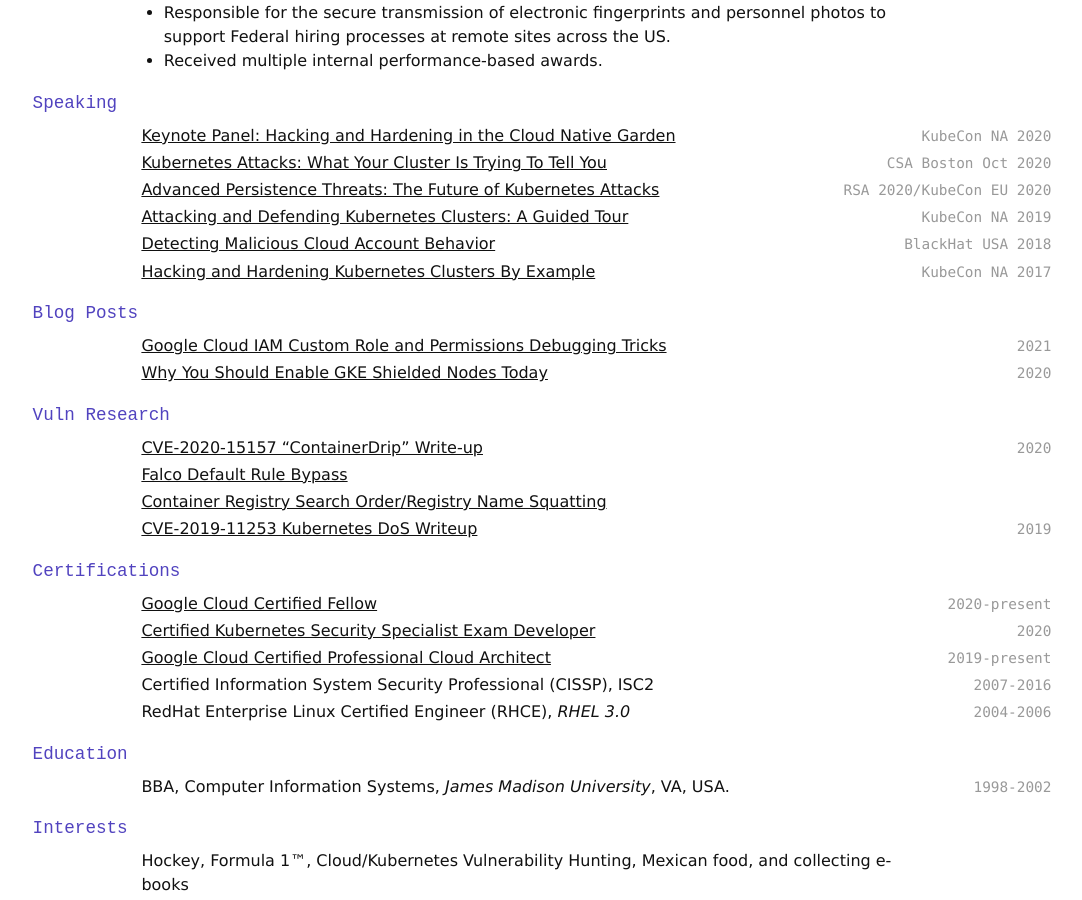
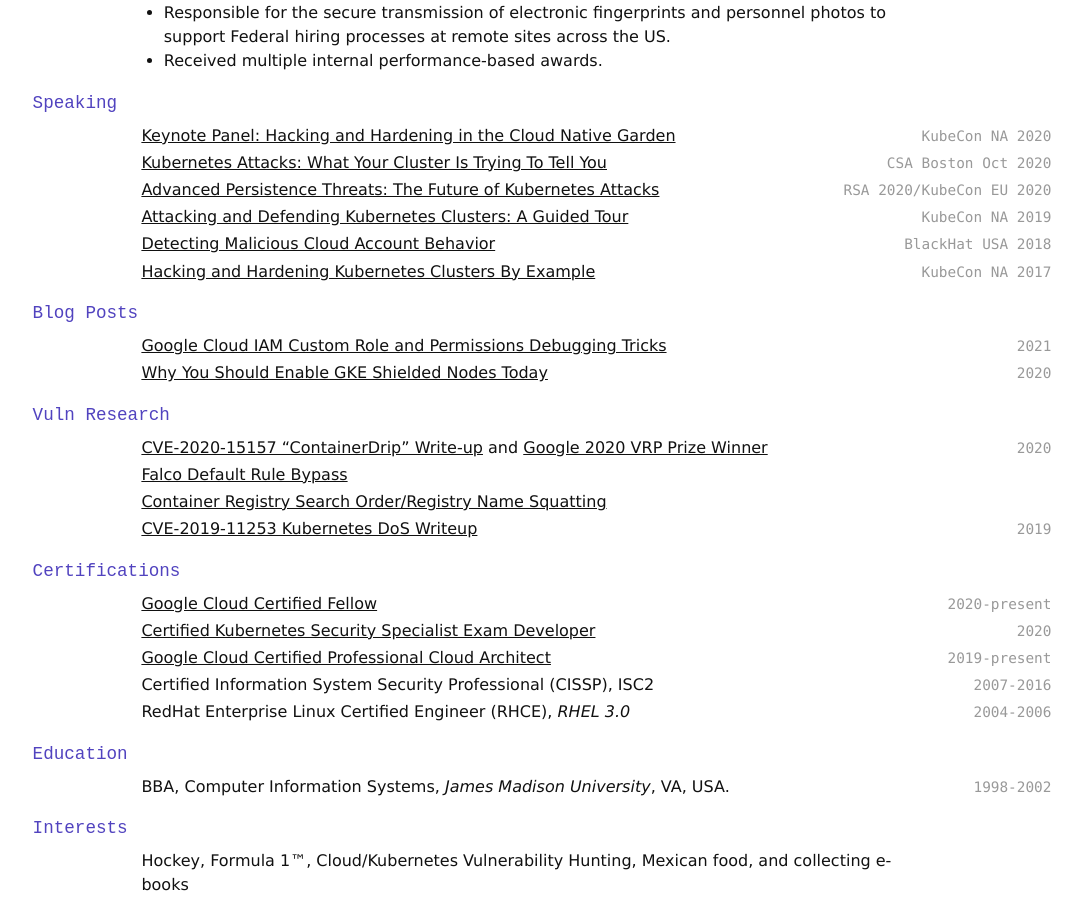
Before and after one commit to bgeesaman/bgeesaman.github.io, a Jekyll site: the page built from index.md, in a window 1280 px wide and 900 px high, scrolled down 2032 px. Shown: the whole window, without its empty margins (1-1083 px from the left). Built offline with Jekyll 4.4.1, drawn with Linux system fonts in a browser that asks for light colours; nearby versions of some CDN libraries; a style sheet for code colours, icons or effects is not loaded.

Commit message:
google vrp winner

```diff
--- a/index.md
+++ b/index.md
@@ -118,7 +118,7 @@ satisfaction.
 ## Vuln Research
 
 `2020`
-[CVE-2020-15157 "ContainerDrip" Write-up](https://darkbit.io/blog/cve-2020-15157-containerdrip)
+[CVE-2020-15157 "ContainerDrip" Write-up](https://darkbit.io/blog/cve-2020-15157-containerdrip) and [Google 2020 VRP Prize Winner](https://security.googleblog.com/2021/03/announcing-winners-of-2020-gcp-vrp-prize.html)
 
 [Falco Default Rule Bypass](https://darkbit.io/blog/falco-rule-bypass)
 
```
Also changed, not shown: 1 other file.
